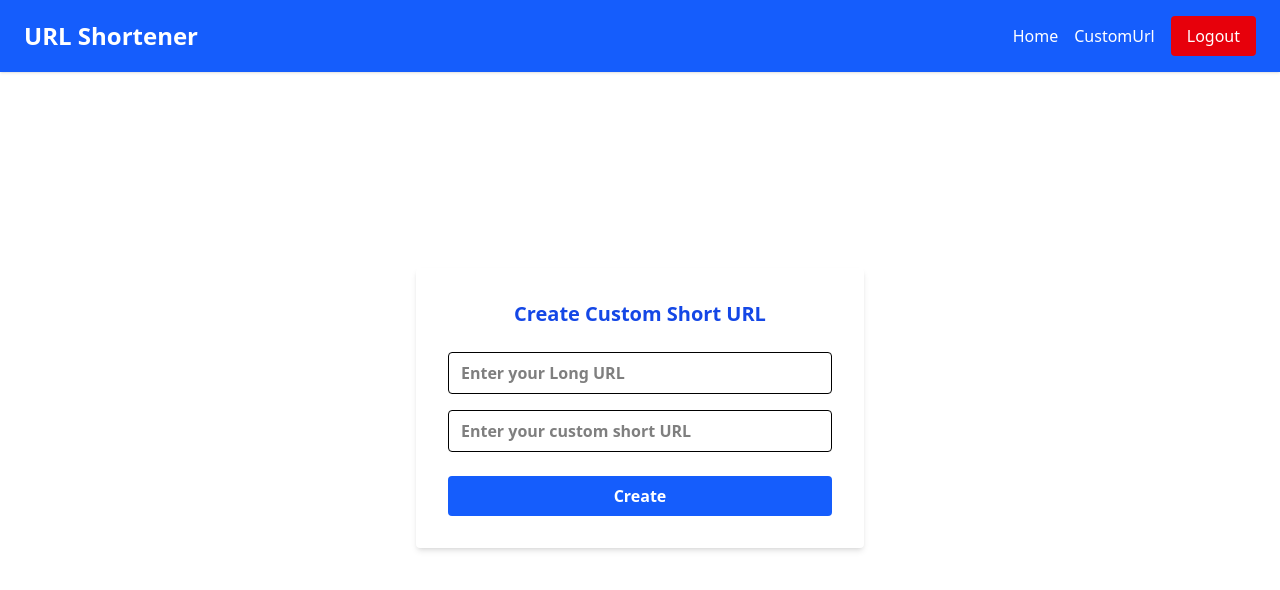
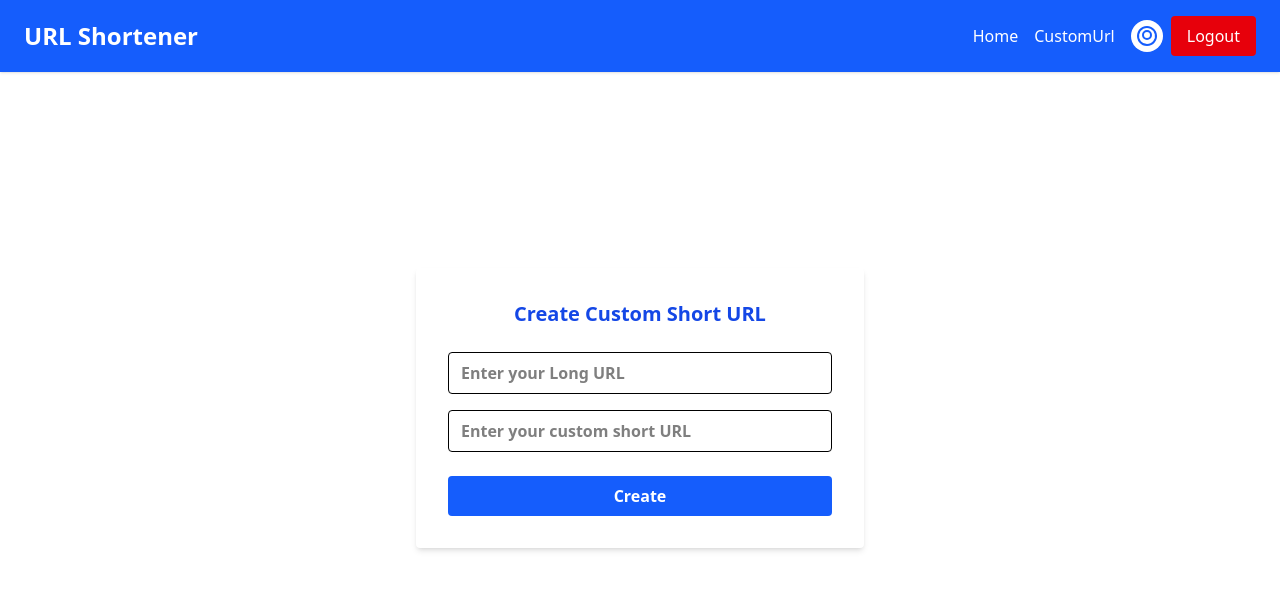
Before and after one commit to ikeshav26/url-shortener-frontend, a React (Vite) app: page /customUrl in a window 1280 px wide. Shown: the top 590 px of the page. Built offline with nearby package versions, Linux system fonts and the light colour scheme; sample sign-in values are in the browser's storage.

Commit message:
Loggined users urls

```diff
--- a/src/App.jsx
+++ b/src/App.jsx
@@ -7,6 +7,7 @@ import { Routes, Route, Navigate } from 'react-router-dom'
 import Navbar from './components/Navbar'
 import CustomUrl from './pages/CustomUrl'
 import AuthProvider, { useAuth } from './context/AuthProvider'
+import AllUrls from './pages/AllUrls'
 
 const App = () => {
   const {authuser, setauthuser} = useAuth();
@@ -16,6 +17,7 @@ const App = () => {
         <Route path='/' element={<Homepage />} />
         <Route path='/register' element={<RegisterPage />} />
         <Route path='/login' element={<LoginPage />} />
+        <Route path='/allUrls' element={<AllUrls />} />
         <Route path='/customUrl' element={authuser? <CustomUrl/>:<Navigate to="/"/>}/>
       </Routes>
       <Toaster/>
--- a/src/components/Navbar.jsx
+++ b/src/components/Navbar.jsx
@@ -1,16 +1,16 @@
 import React from 'react'
 import { Link, useNavigate } from 'react-router-dom'
-import AuthProvider, {useAuth}  from '../context/AuthProvider'
+import AuthProvider, { useAuth } from '../context/AuthProvider'
 import toast from 'react-hot-toast'
 
 const Navbar = () => {
-  const {authuser, setauthuser} = useAuth();
+  const { authuser, setauthuser } = useAuth();
+  const navigate=useNavigate()
 
   const logoutHandler = (e) => {
     localStorage.removeItem('user');
     setauthuser(null); // Clear auth state
     toast.success("Logout Successfully")
-
   }
 
   return (
@@ -32,14 +32,38 @@ const Navbar = () => {
           >
             CustomUrl
           </Link>
-          {authuser ? (
+          {authuser && (
+            <Link to='/allUrls'>
+            <div className="flex items-center gap-2">
+              {/* Profile Icon */}
+              <div className="w-8 h-8 rounded-full bg-white flex items-center justify-center">
+                <svg
+                  className="w-6 h-6 text-blue-600"
+                  fill="none"
+                  stroke="currentColor"
+                  strokeWidth={2}
+                  viewBox="0 0 24 24"
+                >
+                  <path
+                    strokeLinecap="round"
+                    strokeLinejoin="round"
+                    d="M5.121 17.804A9 9 0 1112 21a9 9 0 01-6.879-3.196z"
+                  />
+                  <circle cx="12" cy="11" r="4" />
+                </svg>
+              </div>
+              <Link to='/'>
               <button
                 onClick={logoutHandler}
                 className="bg-red-600 text-white px-4 py-2 rounded hover:bg-red-700 transition font-medium"
               >
                 Logout
               </button>
-          ) : (
+              </Link>
+            </div>
+            </Link>
+          )}
+          {!authuser && (
             <Link
               to="/login"
               className="bg-red-600 text-white px-4 py-2 rounded hover:bg-red-700 transition font-medium"
--- /dev/null
+++ b/src/pages/AllUrls.jsx
@@ -0,0 +1,78 @@
+import React, { useEffect, useState } from 'react'
+import Navbar from '../components/Navbar'
+import axios from 'axios'
+import toast from 'react-hot-toast'
+
+const AllUrls = () => {
+  const [urls, setUrls] = useState([]);
+  const [loading, setLoading] = useState(true);
+  const [userEmail, setUserEmail] = useState('');
+
+  useEffect(() => {
+    // Get user email from localStorage (if stored there after login)
+    const user = JSON.parse(localStorage.getItem('user'));
+    if (user && user.email) {
+      setUserEmail(user.email);
+    }
+
+    const fetchUrls = async () => {
+      try {
+        const res = await axios.get('http://localhost:5001/api/create/all', { withCredentials: true });
+        setUrls(res.data);
+      } catch (err) {
+        toast.error('Failed to fetch URLs');
+      } finally {
+        setLoading(false);
+      }
+    };
+    fetchUrls();
+  }, []);
+
+  return (
+    <div>
+      <Navbar />
+      {/* Hi @gmail.com outside the main box, bigger and bold */}
+      {userEmail && (
+        <div className="text-3xl font-extrabold text-blue-700 text-center mt-8 mb-2">
+          Hi <span>{userEmail}</span>
+        </div>
+      )}
+      <div className="max-w-2xl mx-auto mt-4 bg-white p-6 rounded shadow">
+        <h2 className="text-2xl font-bold mb-4 text-blue-700">Your Custom Shortened URLs</h2>
+        {loading ? (
+          <div className="text-center text-gray-500">Loading...</div>
+        ) : urls.length === 0 ? (
+          <div className="text-center text-gray-500">No URLs found.</div>
+        ) : (
+          <table className="w-full table-auto">
+            <thead>
+              <tr>
+                <th className="px-4 py-2 text-left">Short URL</th>
+                <th className="px-4 py-2 text-left">Original URL</th>
+              </tr>
+            </thead>
+            <tbody>
+              {urls.map((url) => (
+                <tr key={url._id}>
+                  <td className="px-4 py-2">
+                    <a
+                      href={url.short_url.startsWith('http') ? url.short_url : `http://localhost:5001/api/${url.short_url}`}
+                      target="_blank"
+                      rel="noopener noreferrer"
+                      className="text-blue-600 underline break-all"
+                    >
+                      http://localhost:5001/api/{url.short_url}
+                    </a>
+                  </td>
+                  <td className="px-4 py-2 break-all">{url.full_url}</td>
+                </tr>
+              ))}
+            </tbody>
+          </table>
+        )}
+      </div>
+    </div>
+  )
+}
+
+export default AllUrls
```
Lines whose indentation alone changed are shown as unchanged.
